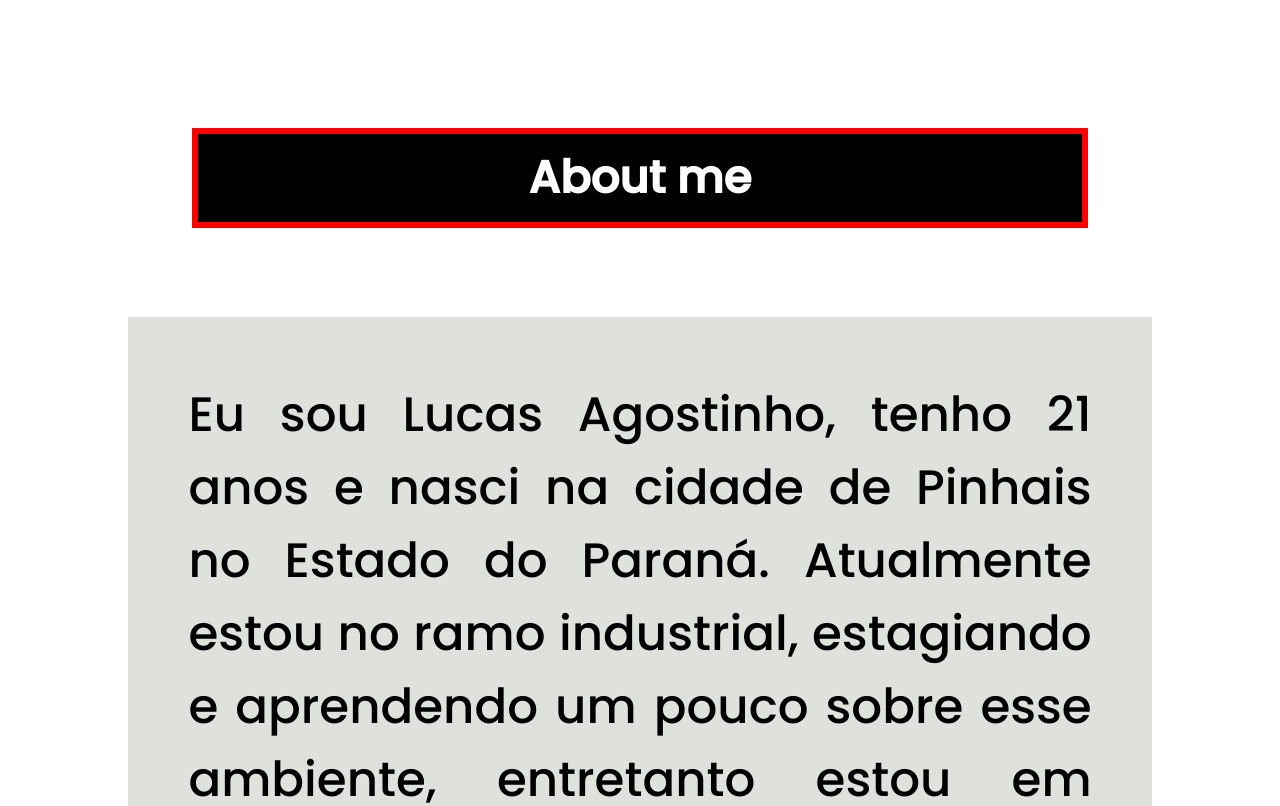
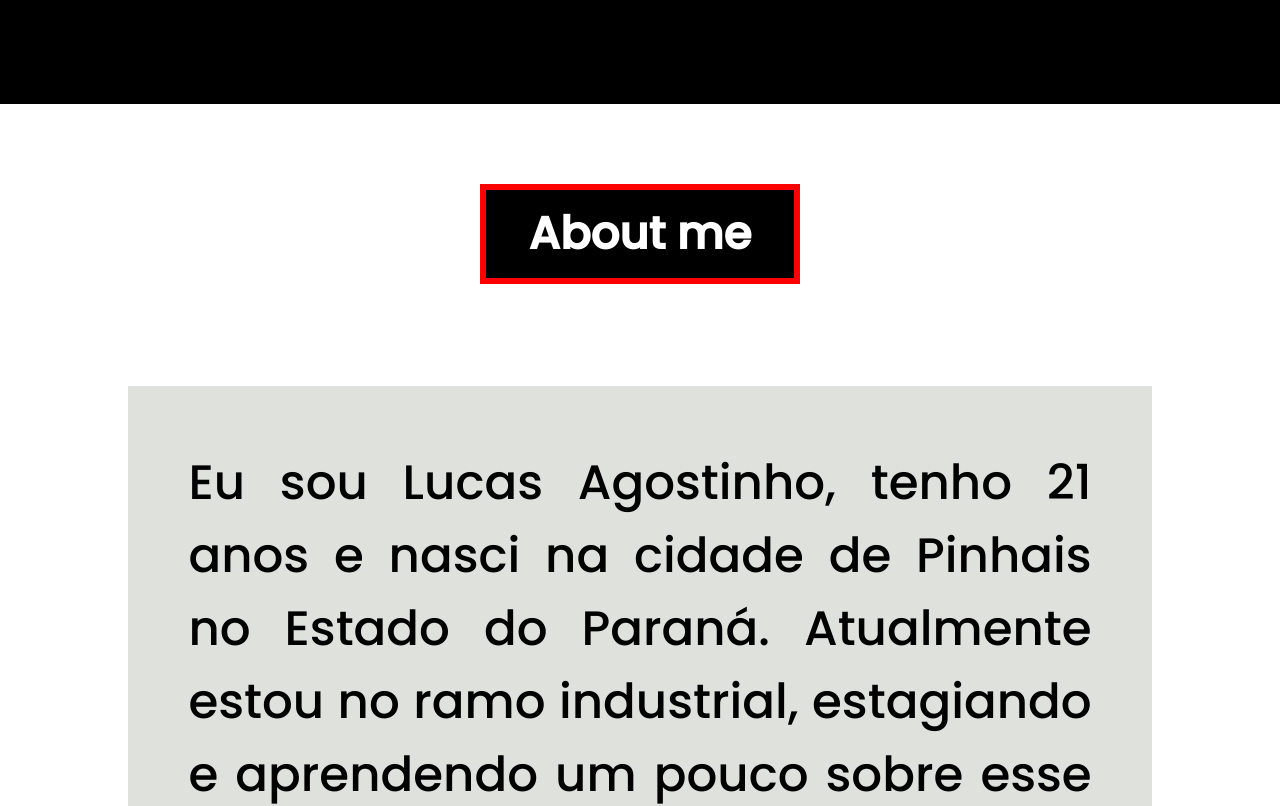
Before and after one commit to LucasBelgamann/Port-lucas, a React (Vite) app in the folder my-vue-app/: page / in a window 1280 px wide. Shown: the part 760-1566 px from the top of the page. Built offline with nearby package versions, Linux system fonts and the light colour scheme.

Commit message:
Correção css

```diff
--- a/my-vue-app/src/about/About.css
+++ b/my-vue-app/src/about/About.css
@@ -16,7 +16,7 @@
   }
 
   .about p {
-    font-size: 2rem;
+    font-size: 4rem;
     color: black;
     margin: 0 auto;
     padding: 2rem;
@@ -34,7 +34,7 @@
       height: 135vh;
     }
     .about h1 {
-        margin: 5rem auto;
+        margin: 6rem auto;
         width: 25vw;
     }
     .about p {
@@ -45,12 +45,19 @@
       }
   }
 
-  @media screen and (min-width: 390px) {
+  @media screen and (max-width: 390px) {
       .about h1 {
         width: 70%;
-        margin-top: 20%;
+        margin-top: 6rem;
+
       }
       .about {
-        height: 130vh;
+        height: 120vh;
+      }
+      .about p {
+        width: 95vw;
+        font-size: 2rem;
+        margin: auto;
+        padding: 2rem;
       }
   }
--- a/my-vue-app/src/hards skills/HardSkills.css
+++ b/my-vue-app/src/hards skills/HardSkills.css
@@ -89,7 +89,7 @@
       width: 25rem;
     }
   }
-  @media screen and (min-width: 390px) {
+  @media screen and (max-width: 390px) {
     .hards h1 {
       width: 80%;
     }
--- a/my-vue-app/src/main/Main.css
+++ b/my-vue-app/src/main/Main.css
@@ -53,7 +53,7 @@
       }
   }
 
-  @media screen and (min-width: 390px) {
+  @media screen and (max-width: 390px) {
       .name h1, h2 {
         font-size: 3rem;
       }
--- a/my-vue-app/src/projetos/Projects.css
+++ b/my-vue-app/src/projetos/Projects.css
@@ -47,13 +47,16 @@
       transform: rotate(2deg);
     }
     .projetos h1 {
-      margin-top: 5rem;
+      margin-top: 2rem;
       width: 25%;
     }
   }
 
-  @media screen and (min-width: 390px) {
+  @media screen and (max-width: 390px) {
     .projetos h1 {
       width: 70%;
     }
+    .projetos {
+      height: 130vh;
+    }
   }
```
